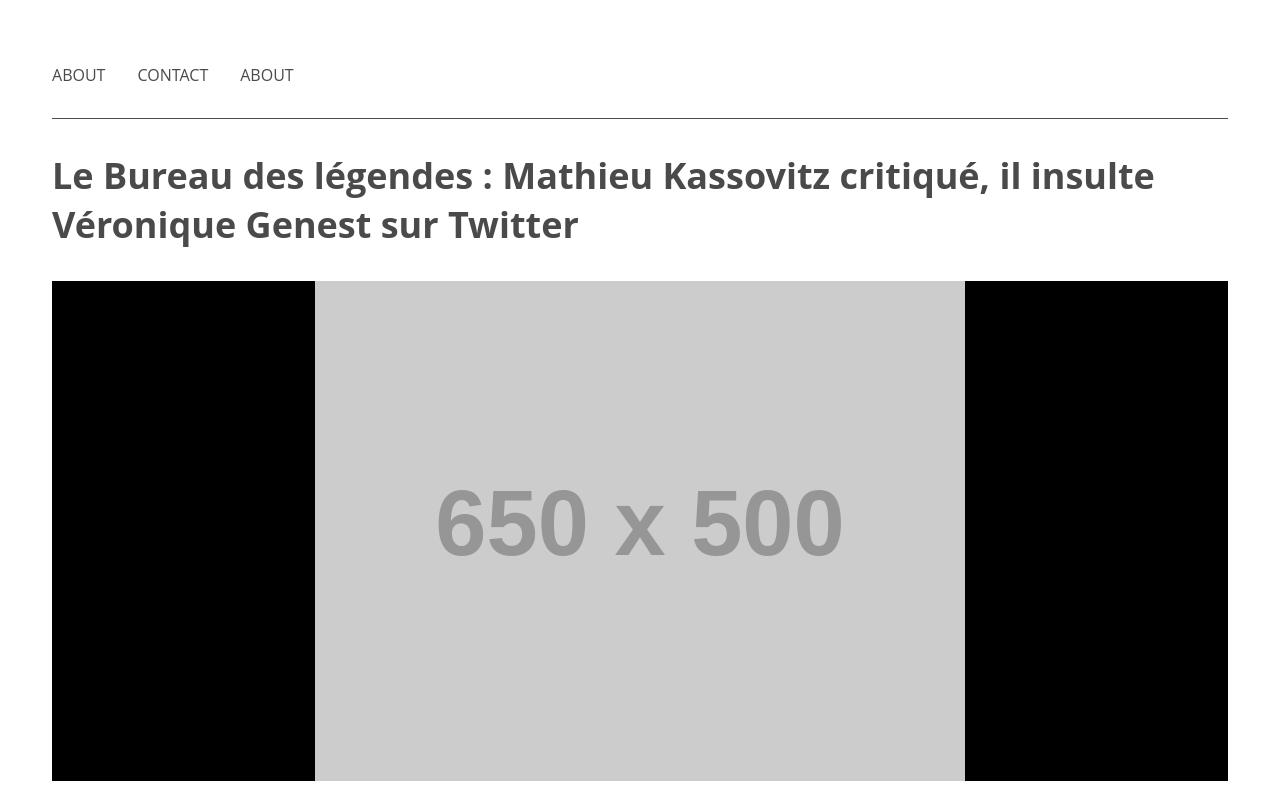
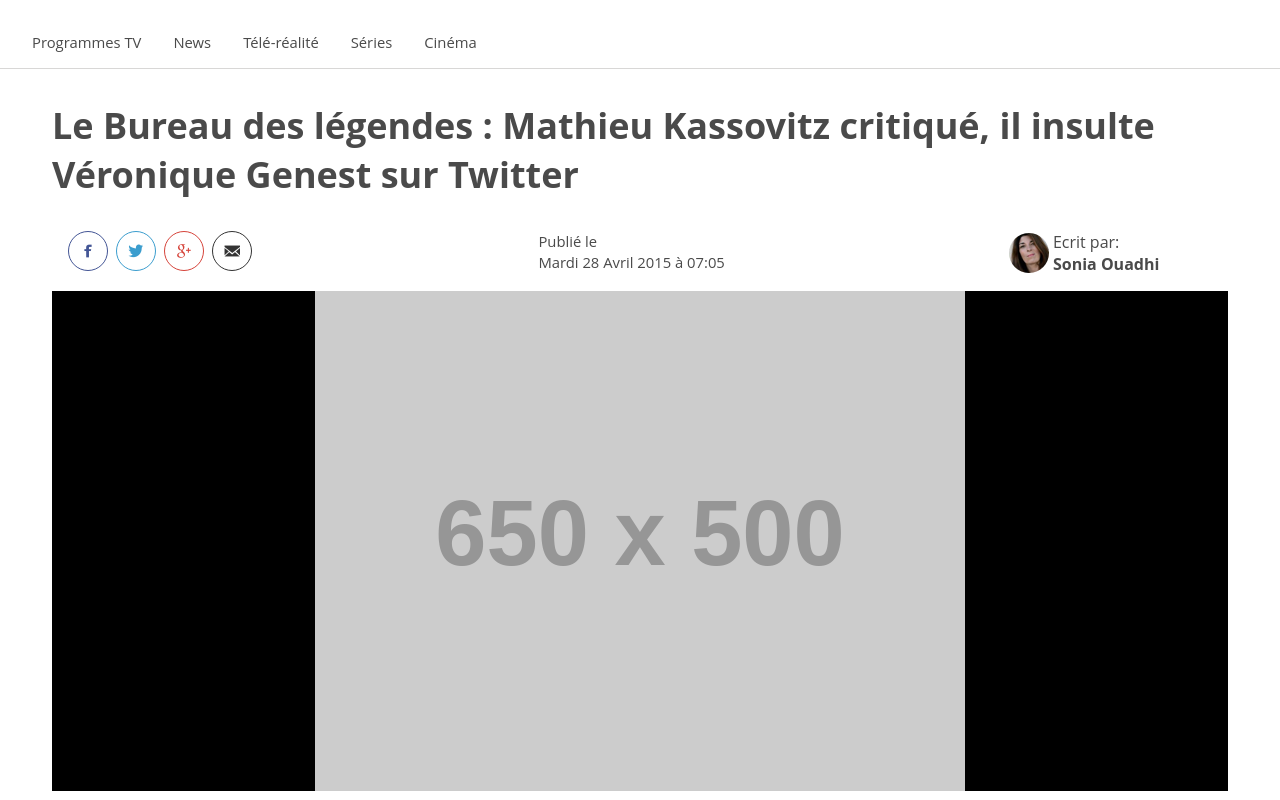
Before and after one commit to jchamois/atomik-css, a plain HTML site: page app/index.html in a window 1280 px wide. Shown: the top 800 px of the page. Drawn offline with nearby package versions, Linux system fonts and the light colour scheme; placeholder pictures from the web are drawn by us.

Commit message:
demo edit

```diff
--- a/app/css/atomic.css
+++ b/app/css/atomic.css
@@ -261,7 +261,6 @@
   .w-a{width:auto}
   .mw-100{max-width: 100%}
 
-
 /* ===  HELPERS  === */
 
 /* === CSS3 === */
@@ -300,7 +299,7 @@
   .vc-m:before{vertical-align: middle}
   .vc-b:before{vertical-align: bottom;}
 
-  /*BORDER*/
+  /*BORDERS*/
 
   .bb-light{border-bottom: 1px solid #D8D7D6}
   .bt-light{border-bottom: 1px solid #D8D7D6}
--- a/app/css/author.css
+++ b/app/css/author.css
@@ -33,10 +33,15 @@
 
 /* === OOCS === */
 
-.button{ /* basic button object to be extend with skin CSS class (but it can be full atomic too...) */
-	border-radius: 55px;
-	border:1px solid #CECECE;
+.social-ico{ /* basic object to be extend with skin CSS class (but it can be full atomic too...) */
+    height: 40px;
+    width: 40px;
 }
+
+.fb-b{border: 1px solid #435595}
+.twitter-b{border: 1px solid #3B9DCE}
+.gplus-b{border: 1px solid #D6433A}
+.mail-b{border: 1px solid #333333}
 
 /* === CUSTOM === */
 
--- a/app/css/mq.css
+++ b/app/css/mq.css
@@ -24,7 +24,6 @@
 
 **/
 @media screen and (max-width: 1024px) {
-
     .d-n\@t-l{display:none}
     .w-100\@t-l{ width: 100%;float:none}
 }
--- a/app/index.html
+++ b/app/index.html
@@ -20,24 +20,46 @@
       <link rel="stylesheet" href="css/mq.css">
   </head>
 <body>
-	<div id="page" class="p-2 w-5@m-xs row viewport m-auto">
-		<header id="header" class="mt-2 mb-2">
-			<nav id="nav" class=" bb-mid" role="navigation">
-				<ul class="row">
-					<li class="f-l tt-u tt-c pb-2 pr-2 w-100@t-m"><a class="warn-anchor" href="#">about</a></li>
-					<li class="f-l tt-u tt-c pb-2 pr-2 w-100@t-m"><a class="warn-anchor" href="#">contact</a></li>
-					<li class="f-l tt-u tt-c pb-2 pr-2 w-100@t-m"><a class="warn-anchor" href="#">about</a></li>
-				</ul>
-			</nav>
-		</header>
-
+	<header id="header" class="mt-2 mb-2">
+		<nav id="nav" class="bb-light pl-2 pr-2" role="navigation">
+			<ul class="row">
+				<li class="f-l tt-c fs-s pb-1 pr-2 w-100@t-m"><a class="warn-anchor" href="#">Programmes TV</a></li>
+				<li class="f-l tt-c fs-s pb-1 pr-2 w-100@t-m"><a class="warn-anchor" href="#">News</a></li>
+				<li class="f-l tt-c fs-s pb-1 pr-2 w-100@t-m"><a class="warn-anchor" href="#">Télé-réalité</a></li>
+				<li class="f-l tt-c fs-s pb-1 pr-2 w-100@t-m"><a class="warn-anchor" href="#">Séries</a></li>
+				<li class="f-l tt-c fs-s pb-1 pr-2 w-100@t-m"><a class="warn-anchor" href="#">Cinéma</a></li>
+			</ul>
+		</nav>
+	</header>
+	<div id="page" class="pr-2 pl-2 row viewport m-auto">
 		<main id="main" class="row" role="main">
 			<article class="row" role="article">
 				<header class="row mb-2">
 					<h1 class="ff-ope mb-2 fw-700 fs-xxl">Le Bureau des légendes : Mathieu Kassovitz critiqué, il insulte Véronique Genest sur Twitter</h1>
+					<div class="row mt-2">
+						<div class="region mb-1 cf w-40 w-100@t-m">
+							<ul>
+								<li class="social-ico br-50 mr-0h fb-b f-l vc-m ta-c"><a href="#"><img class="d-ib va-m" src="media/img/ico-fb.png"></a></li>
+								<li class="social-ico br-50 mr-0h vc-m ta-c f-l twitter-b"><a href="#"><img class="d-ib va-m" src="media/img/ico-twitter.png"></a></li>
+								<li class="social-ico  br-50 mr-0h vc-m ta-c f-l gplus-b"><a href="#"><img class="d-ib va-m" src="media/img/ico-g+.png"></a></li>
+								<li class="social-ico  br-50 mr-0h vc-m ta-c f-l mail-b"><a href="#"><img class="d-ib va-m" src="media/img/ico-mail.png"></a></li>
+							</ul>
+						</div>
+						<div class="region mb-1 w-40 w-100@t-m">
+							<p class="mb-0 fs-s">Publié le <time class="d-b"> Mardi 28 Avril 2015 à 07:05</time></p>
+						</div>
+						<div class="region mb-1 w-20 w-100@t-m">
+							<figure>
+								<img class="d-ib  va-m mw-100" src='media/img/author.png'>
+								<figcaption class="d-ib va-m">Ecrit par:<br/><a class="fw-700" href="http://johnsplace.com" rel="author">Sonia Ouadhi</a>
+								</figcaption>
+							</figure>
+						</div>
+					</div>
 					<figure class="ta-c bgc-darker">
 						<img class="mw-100" src='https://placehold.it/650x500'>
 					</figure>
+
 				</header>
 				<!-- aside rel-->
 				<aside id="aside" class="d-n@t-l region" role='complementary'>
```
Also changed, not shown: app/media/img/author.png (added), app/media/img/ico-fb.png (added), app/media/img/ico-g+.png (added), app/media/img/ico-mail.png (added), app/media/img/ico-twitter.png (added).
